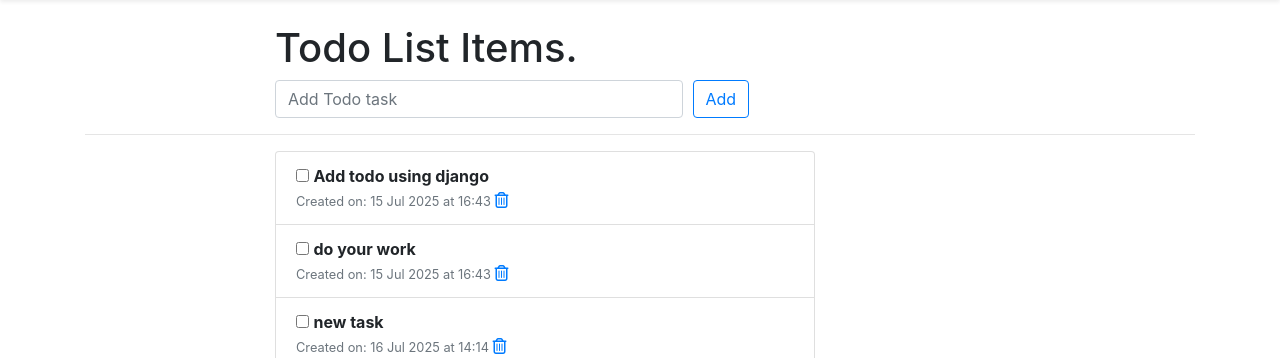
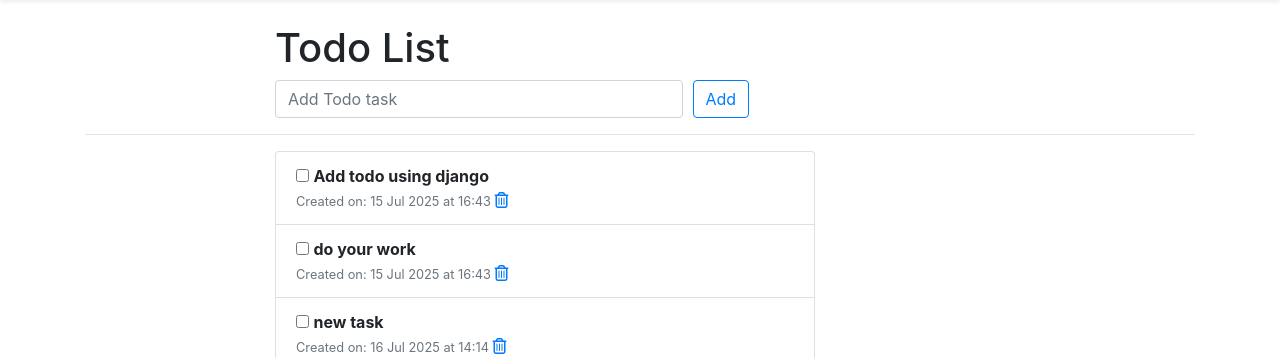
Before and after one commit to anil2211/python-django-devops_todo, a Django app: template todos/templates/todos/index.html in a window 1280 px wide. Shown: the part 79-437 px from the top of the page. Run offline with Django 3.2, Linux system fonts and the light colour scheme; the template is opened without the code that fills it: values that come from a table or form of the project are taken from there, others are empty; data comes from the database, SQL or seed files in the repository; some libraries are stand-ins or nearby versions.

Commit message:
Update index.html

```diff
--- a/todos/templates/todos/index.html
+++ b/todos/templates/todos/index.html
@@ -13,7 +13,7 @@
     <div class="offset-md-2 col-lg-9">
       <div class="page-header">
         <h1>
-          Todo List Items.
+          Todo List
         </h1>
       </div>
     </div>
```
